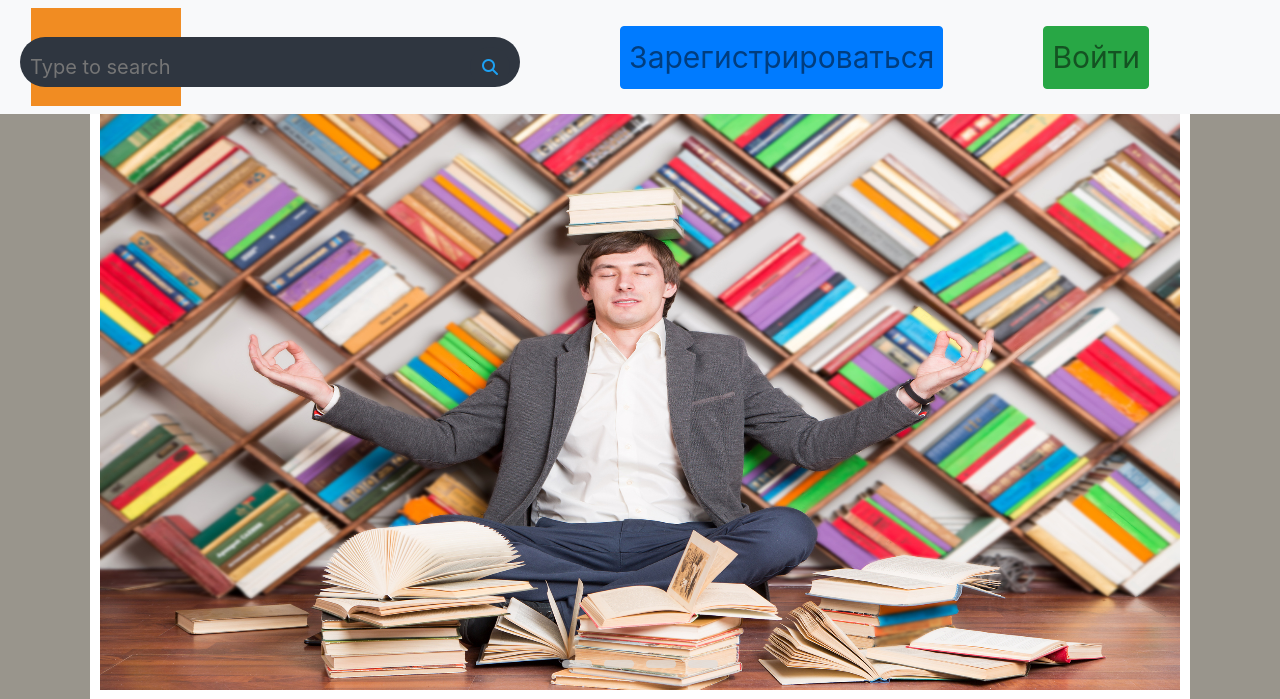
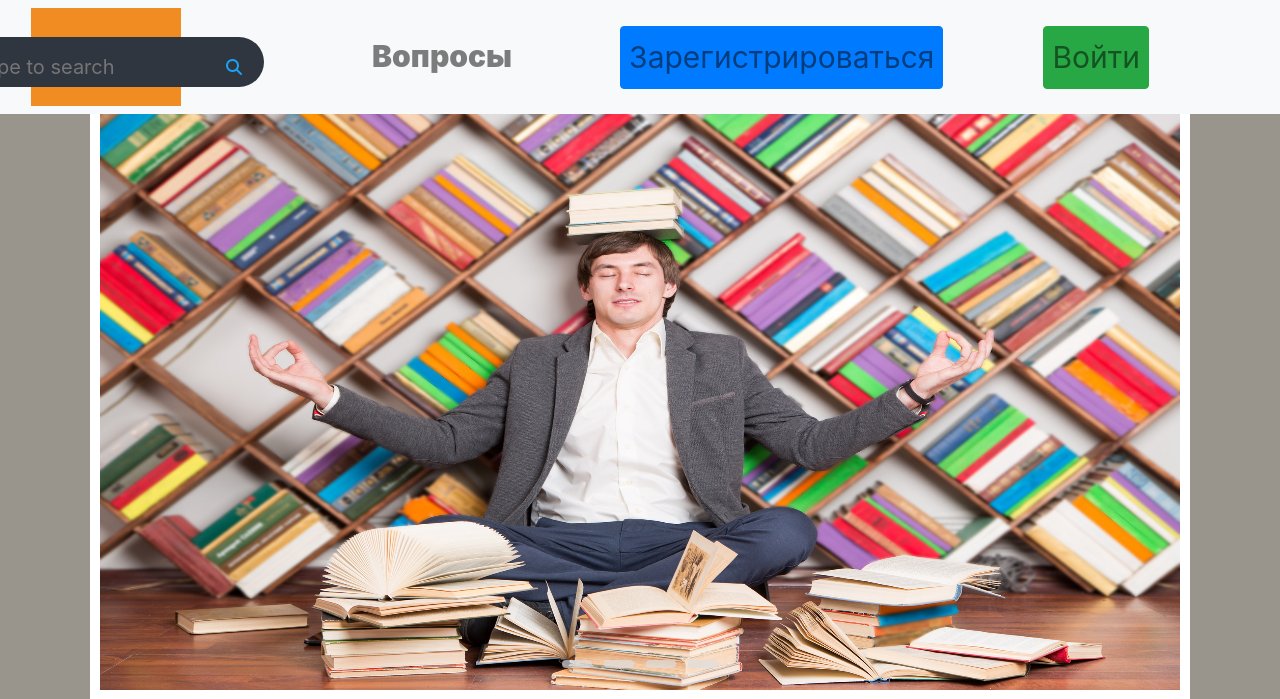
Before and after one commit to smal-owl/who-know, a Flask app: page / in a window 1280 px wide. Shown: the top 699 px of the page. Run offline with Flask 2, Linux system fonts and the light colour scheme; some libraries are stand-ins or nearby versions.

Commit message:
Исправил пару ошибок

```diff
--- a/static/css/style.css
+++ b/static/css/style.css
@@ -103,7 +103,7 @@ input[name="r"] {
 	transform: translate(-100%, -40%);
 	background: #2f3640;
 	height: 50px;
-	width: 500px;
+	width: 300px;
 	border-radius: 40px;
 	padding: 10px;
 }
@@ -131,5 +131,5 @@ input[name="r"] {
 	font-size: 20px;
 	transition: 0.4s;
 	line-height: 40px;
-	width: 400px;
+	width: 220px;
 }
--- a/templates/base.html
+++ b/templates/base.html
@@ -24,10 +24,13 @@
 							<li class="nav-item">
 								<div class="search-box">
 									<input class="search-txt" type="text" name="" placeholder="Type to search">
-									<a href="#" class="search-btn">
+									<a href="/tasks" class="search-btn">
 										<i class="fas fa-search"></i>
 									</a>
 								</div>
+							</li>
+							<li class="nav-item">
+								<a href="/tasks" class="nav-link big-font-size">Вопросы</a>
 							</li>
 							<li class="nav-item">
 								<a href="/register" class="nav-link big-font-size btn btn-primary">Зарегистрироваться</a>
```
